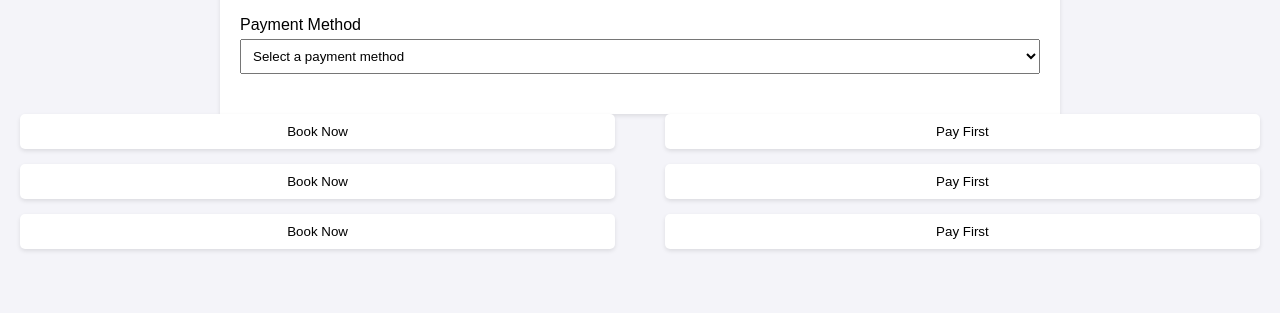
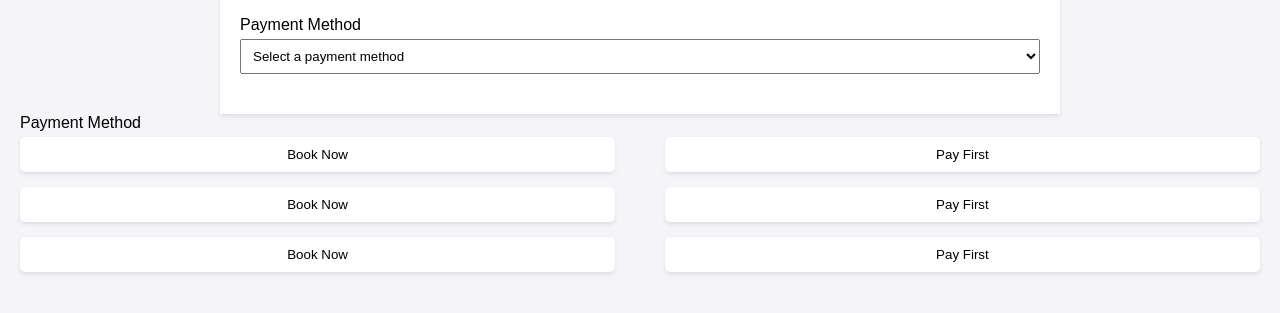
Before and after one commit to MJ-AHMAD/travel, a plain HTML site: page ff4.html in a window 1280 px wide. Shown: the part 133-446 px from the top of the page. Drawn offline with Linux system fonts and the light colour scheme.

Commit message:
Update ff4.html

```diff
--- a/ff4.html
+++ b/ff4.html
@@ -104,6 +104,7 @@ box-shadow: 0 2px 4px rgba(0, 0, 0, 0.1);
             </div>
         </div>
 </div>
+            <label for="paymentMethod">Payment Method</label>
    <div class="form-group">
         <div class="buttons">
             <button onclick="bookNow()">Book Now</button>
```
